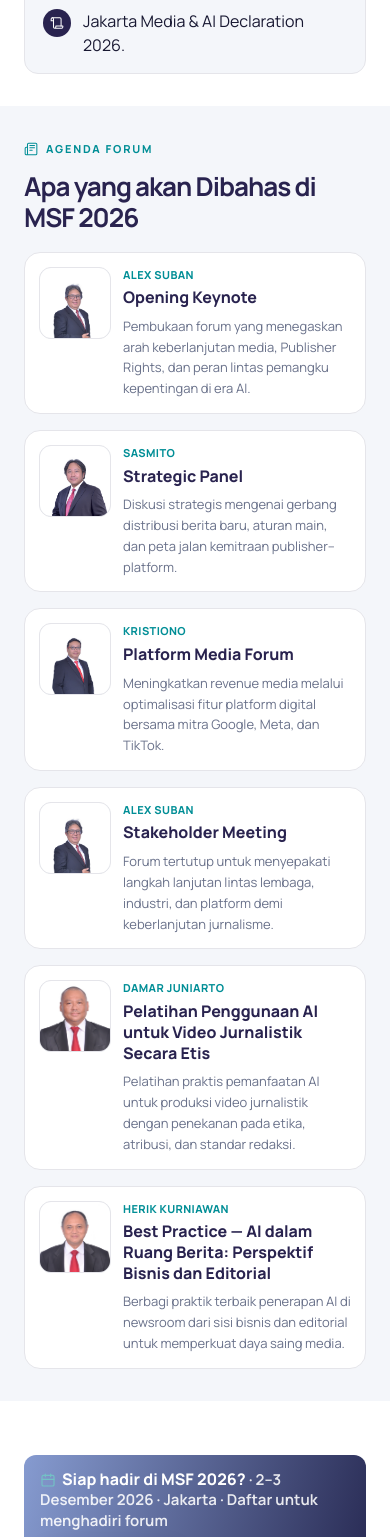
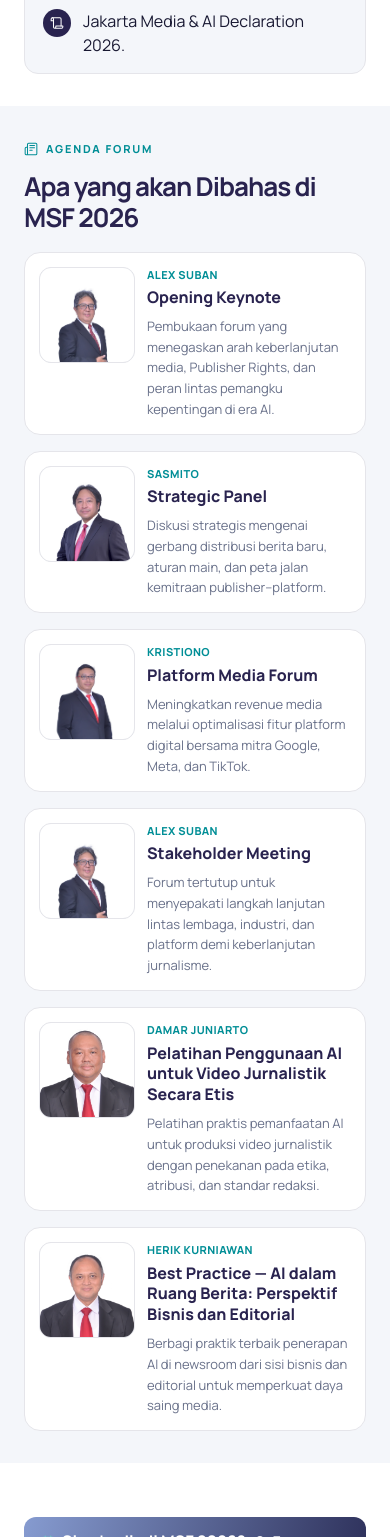
Before and after one commit to RizalMuhamadH/msf-2026, a website: page tentang.html in a window 390 px wide. Shown: the part 3018-4555 px from the top of the page. Drawn offline with Linux system fonts and the light colour scheme.

Commit message:
feat: revisi 24 Nov 21.00 WIB - hapus Sandy SEA OpenAI, perbesar foto panelist tentang, tambah 3 pembicara stakeholder meeting

```diff
--- a/input.css
+++ b/input.css
@@ -1636,7 +1636,7 @@
   }
   .msf-topic {
     display: grid;
-    grid-template-columns: 96px minmax(0, 1fr);
+    grid-template-columns: 140px minmax(0, 1fr);
     gap: 14px;
     align-items: start;
     padding: 16px;
@@ -1645,7 +1645,7 @@
     background: var(--paper);
   }
   .msf-topic-pic {
-    width: 96px;
+    width: 140px;
     aspect-ratio: 1;
     border-radius: 12px;
     overflow: hidden;
@@ -2683,11 +2683,11 @@
   }
   @media (max-width: 640px) {
     .msf-topic {
-      grid-template-columns: 72px minmax(0, 1fr);
+      grid-template-columns: 96px minmax(0, 1fr);
       gap: 12px;
       padding: 14px;
     }
-    .msf-topic-pic { width: 72px; }
+    .msf-topic-pic { width: 96px; }
     .site-header { height: 68px; }
     .section { padding-block: 56px; }
     .is-home .section-tight,
--- a/tentang.html
+++ b/tentang.html
@@ -186,7 +186,7 @@
         <div class="msf-topic-grid">
           <article class="msf-topic">
             <div class="msf-topic-pic">
-              <img src="assets/anggotaktp2jb/Alexander Carolus Suban.jpg" width="96" height="96" alt="Alex Suban" loading="lazy">
+              <img src="assets/anggotaktp2jb/Alexander Carolus Suban.jpg" width="140" height="140" alt="Alex Suban" loading="lazy">
             </div>
             <div class="msf-topic-body">
               <p class="msf-topic-pic-name">Alex Suban</p>
@@ -196,7 +196,7 @@
           </article>
           <article class="msf-topic">
             <div class="msf-topic-pic">
-              <img src="assets/anggotaktp2jb/Sasmito.jpg" width="96" height="96" alt="Sasmito" loading="lazy">
+              <img src="assets/anggotaktp2jb/Sasmito.jpg" width="140" height="140" alt="Sasmito" loading="lazy">
             </div>
             <div class="msf-topic-body">
               <p class="msf-topic-pic-name">Sasmito</p>
@@ -206,7 +206,7 @@
           </article>
           <article class="msf-topic">
             <div class="msf-topic-pic">
-              <img src="assets/anggotaktp2jb/Kristiono Setyadi.jpg" width="96" height="96" alt="Kristiono" loading="lazy">
+              <img src="assets/anggotaktp2jb/Kristiono Setyadi.jpg" width="140" height="140" alt="Kristiono" loading="lazy">
             </div>
             <div class="msf-topic-body">
               <p class="msf-topic-pic-name">Kristiono</p>
@@ -216,7 +216,7 @@
           </article>
           <article class="msf-topic">
             <div class="msf-topic-pic">
-              <img src="assets/anggotaktp2jb/Alexander Carolus Suban.jpg" width="96" height="96" alt="Alex Suban" loading="lazy">
+              <img src="assets/anggotaktp2jb/Alexander Carolus Suban.jpg" width="140" height="140" alt="Alex Suban" loading="lazy">
             </div>
             <div class="msf-topic-body">
               <p class="msf-topic-pic-name">Alex Suban</p>
@@ -226,7 +226,7 @@
           </article>
           <article class="msf-topic">
             <div class="msf-topic-pic">
-              <img src="assets/anggotaktp2jb/Damar Juniarto.jpg" width="96" height="96" alt="Damar Juniarto" loading="lazy">
+              <img src="assets/anggotaktp2jb/Damar Juniarto.jpg" width="140" height="140" alt="Damar Juniarto" loading="lazy">
             </div>
             <div class="msf-topic-body">
               <p class="msf-topic-pic-name">Damar Juniarto</p>
@@ -236,7 +236,7 @@
           </article>
           <article class="msf-topic">
             <div class="msf-topic-pic">
-              <img src="assets/anggotaktp2jb/Herik Kurniawan.jpg" width="96" height="96" alt="Herik Kurniawan" loading="lazy">
+              <img src="assets/anggotaktp2jb/Herik Kurniawan.jpg" width="140" height="140" alt="Herik Kurniawan" loading="lazy">
             </div>
             <div class="msf-topic-body">
               <p class="msf-topic-pic-name">Herik Kurniawan</p>
```
Also changed, not shown: pembicara.html (+7 -7 lines), rundown.html (+7 -7 lines), assets/speaker-assets/foto-pembicara/komaruddin.jpg (added), assets/speaker-assets/foto-pembicara/komaruddin.png (added), assets/tailwind.css, 1 other file.
